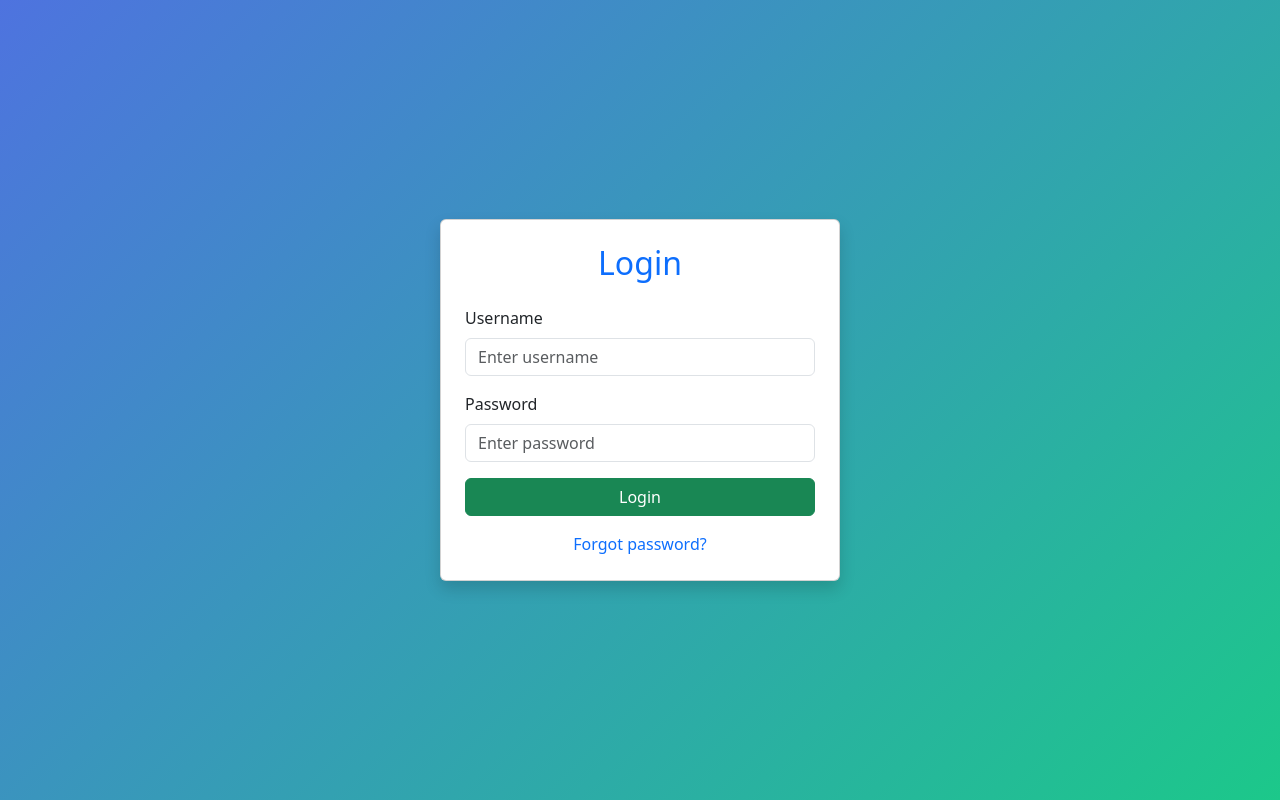
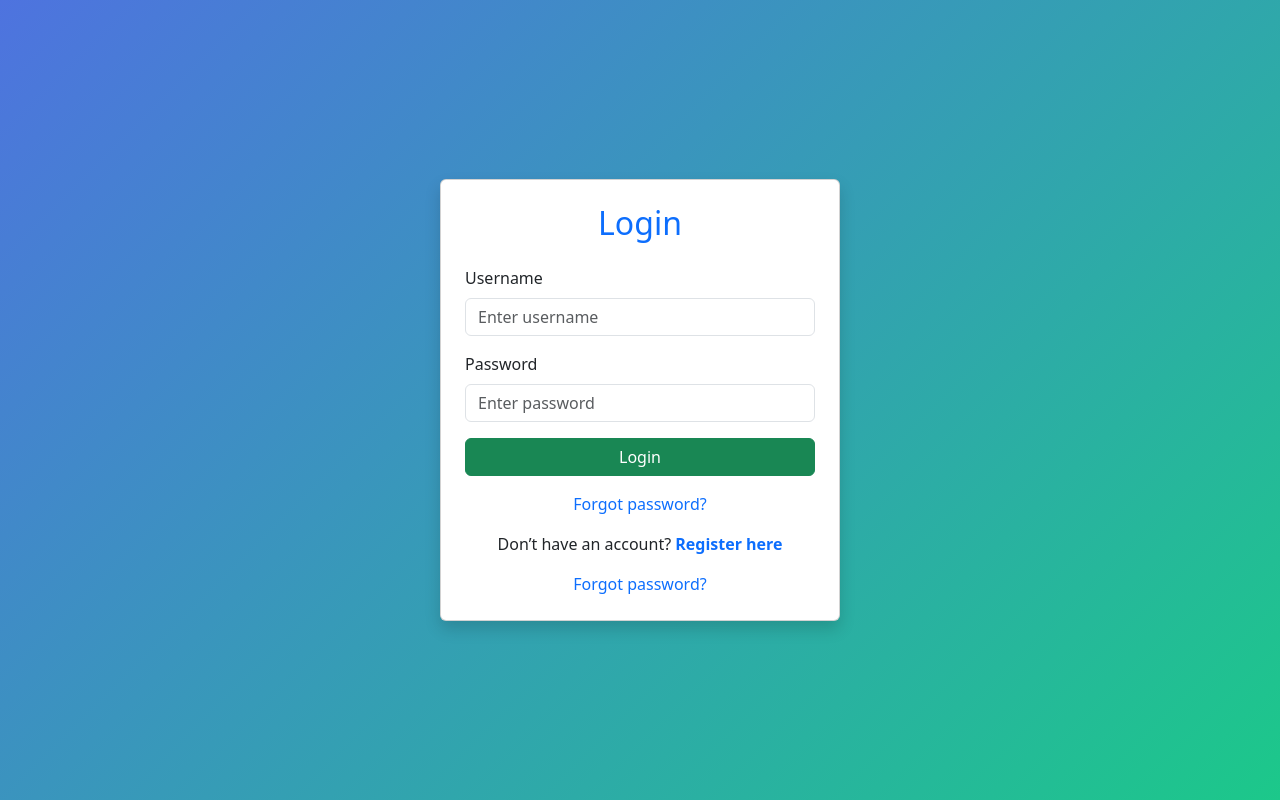
Before and after one commit to swethadomatoti/TeamConnect, a Django app: page /login/ in a window 1280 px wide. Run offline with Django 5.2, Linux system fonts and the light colour scheme; parts of the project's set-up code (start-up, migrations or seed data) failed here and were passed over.

Commit message:
Add Register link on login page

```diff
--- a/chat/templates/login.html
+++ b/chat/templates/login.html
@@ -54,6 +54,18 @@
       <div class="text-center mt-3">
         <a href="{% url 'forgot_password' %}" class="text-decoration-none text-primary">Forgot password?</a>
       </div>
+       <!-- New "Register" and "Forgot password" section -->
+      <div class="text-center mt-3">
+        <p>
+          Don’t have an account?
+          <a href="{% url 'register' %}" class="text-decoration-none text-primary fw-semibold">
+            Register here
+          </a>
+        </p>
+        <a href="{% url 'forgot_password' %}" class="text-decoration-none text-primary">
+          Forgot password?
+        </a>
+      </div>
 
       {% for msg in messages %}
         {% if 'login' in msg.tags %}
```
